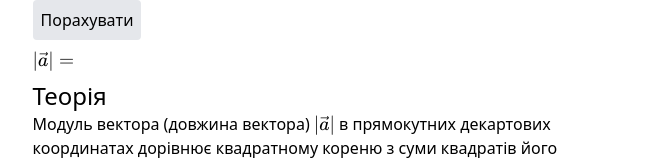
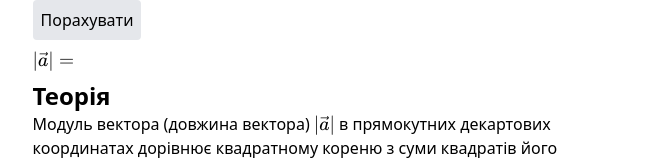
Before and after one commit to YuriiRG/goiteens-math-trainer-2, a React (Vite) app: page / in a window 1280 px wide. Shown: the part 236-403 px from the top of the page, without its empty margins (310-965 px from the left). Built offline with nearby package versions, Linux system fonts and the light colour scheme.

Commit message:
Make headings more consistent

```diff
--- a/src/App.tsx
+++ b/src/App.tsx
@@ -137,7 +137,7 @@ export default function App() {
         )}
         {showResult && result === undefined && <>Невірні вхідні дані</>}
 
-        <h2 className="text-2xl mt-2">Теорія</h2>
+        <h2 className="text-2xl font-bold mt-2">Теорія</h2>
         <p>
           Модуль вектора (довжина вектора){" "}
           <Latex className="inline" text="|\vec{a}|" /> в прямокутних декартових
```
